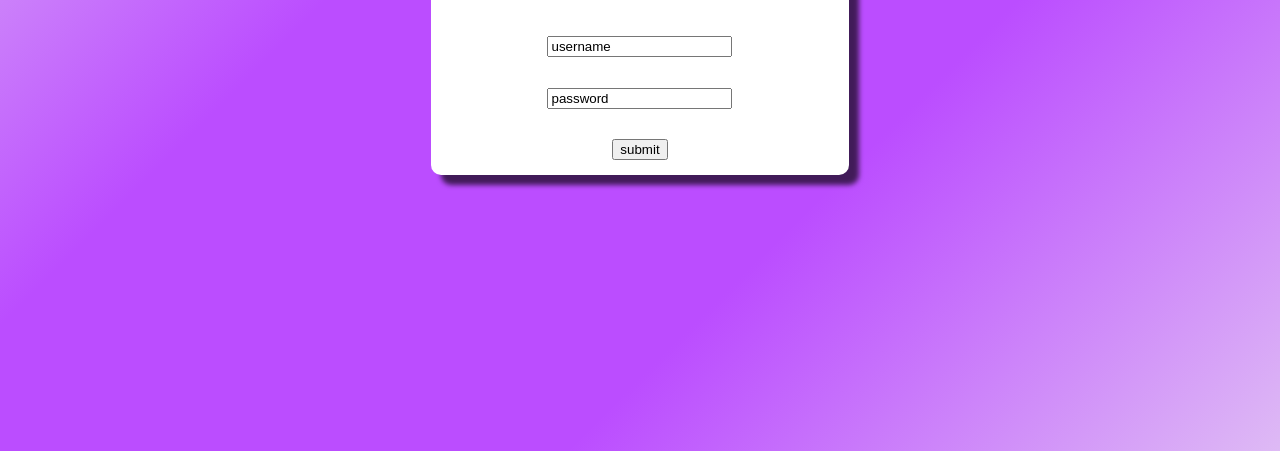
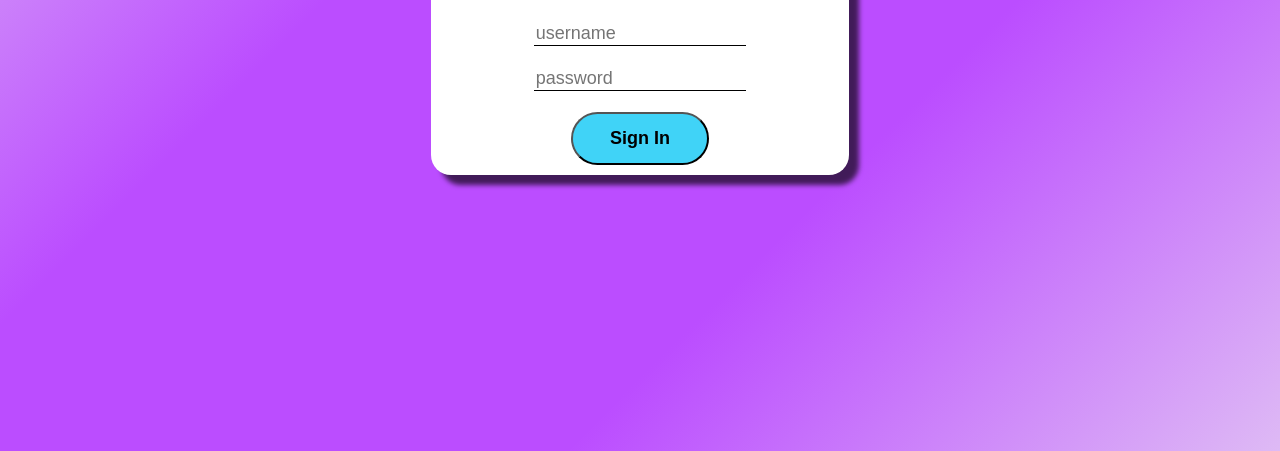
Before and after one commit to JDinis88/Login-UI, a plain HTML site: page index.html in a window 1280 px wide. Shown: the part 365-816 px from the top of the page. Drawn offline with Linux system fonts and the light colour scheme.

Commit message:
First Draft, added css for all inputs

```diff
--- a/index.html
+++ b/index.html
@@ -11,9 +11,9 @@
     <div class = "parent">
         <div class = "login-box">
             <h1>Sign In</h1>
-            <input class = "username" type="text" value = "username">
-            <input class = "password" type="text" value = "password">
-            <input class = "submit" type="button" value ="submit">
+            <input class = "username" type="text" placeholder="username">
+            <input class = "password" type="password" placeholder = "password">
+            <input class = "submit" type="button" value ="Sign In">
 
         </div>
     </div>
--- a/styles.css
+++ b/styles.css
@@ -1,6 +1,7 @@
 body{
     /* background-color: rgb(164, 95, 228); */
     background: linear-gradient(135deg, rgba(222,186,245,1) 0%, rgba(187,77,255,1) 33%, rgba(187,77,255,1) 66%, rgba(222,186,245,1) 100%);
+    font-family: Arial, Helvetica, sans-serif;
 }
 .parent{
     /* flexbox properties for getting stuff where we want it */
@@ -8,7 +9,7 @@ body{
     justify-content: center;
     align-items: center;
 
-    /*  */
+    /* makes the div cover a full page */
     height: 100vh;
 
 }
@@ -24,9 +25,31 @@ body{
     width: 33%;
     height: 33%;
     min-width: 250px;
+    min-height: 250px;
 
     /* rounded border */
-    border-radius: 10px 10px 10px 10px;
+    border-radius: 20px;
 
+    /* shadow */
     box-shadow: 10px 10px 5px 0px rgba(0, 0, 0, 0.65);
 }
+
+/* input boxes for username and password */
+.username, .password{
+    border:0px;
+    border-bottom: solid 1px black;
+    font-size: large;
+    width:50%;
+}
+
+/*  */
+.submit{
+    width: 33%;
+    height: 20%;
+    font-size: large;
+    font-weight: bold;
+    background-color: #40d3f7;
+
+    /* rounded border */
+    border-radius: 40px;
+}
```
